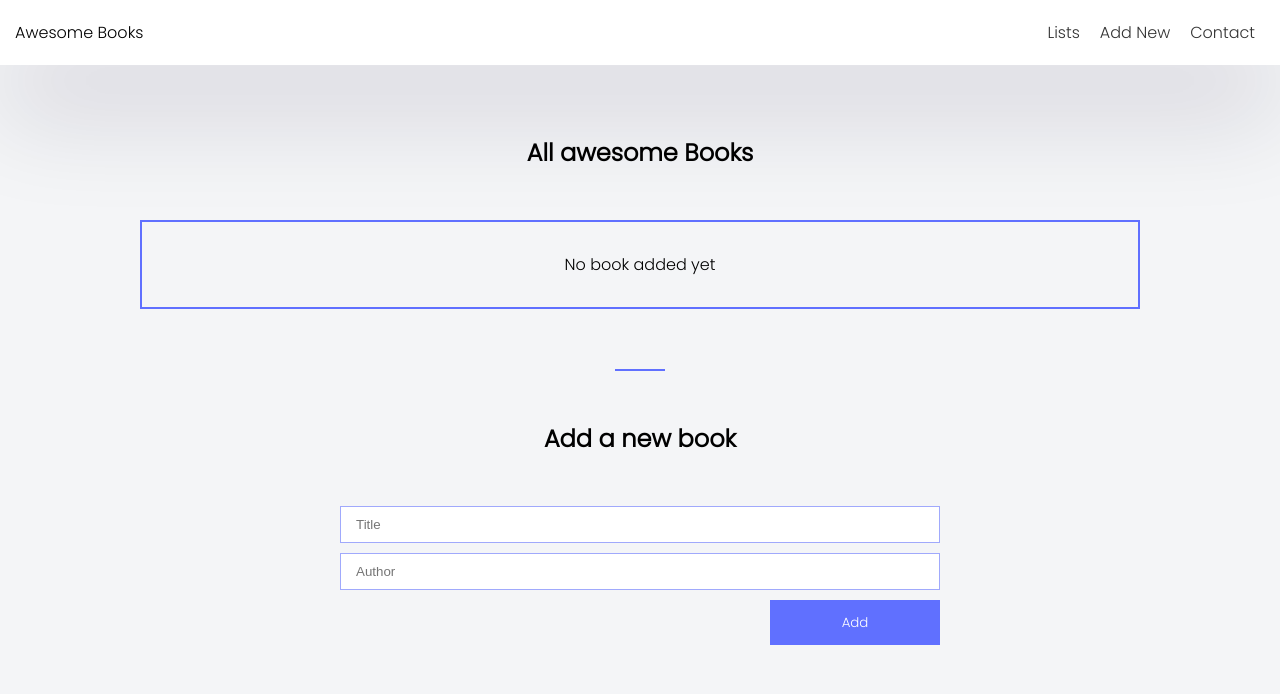
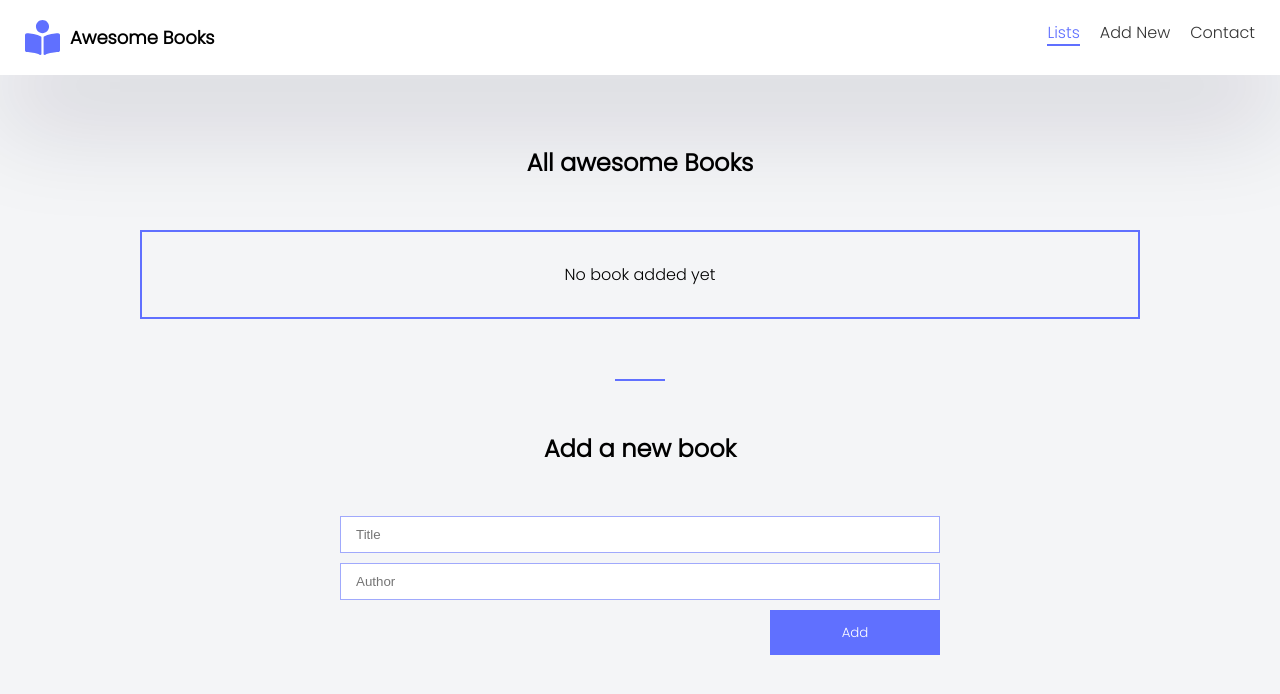
Before and after one commit to AnselemOdims/Awesome-Books, a website with bundled scripts: page index.html in a window 1280 px wide. Built offline with nearby package versions, Linux system fonts and the light colour scheme.

Commit message:
Added and styled logo image

```diff
--- a/index.html
+++ b/index.html
@@ -11,10 +11,11 @@
     <header>
       <nav>
         <div class="logo">
+          <img src="book-reader-solid.svg" alt="site logo">
           <p>Awesome Books</p>
         </div>
         <ul>
-          <li><a href='#'>Lists</a></li>
+          <li ><a href='#' class="active">Lists</a></li>
           <li><a href='#'>Add  New</a></li>
           <li><a href='#'>Contact</a></li>
         </ul>
--- a/main.css
+++ b/main.css
@@ -33,6 +33,21 @@ header nav {
   box-shadow: rgba(17, 12, 46, 0.15) 0 48px 100px 0;
 }
 
+nav .logo {
+  display: flex;
+  align-items: center;
+}
+
+nav .logo img {
+  width: 35px;
+  margin: 0 10px;
+}
+
+nav .logo p {
+  font-weight: bold;
+  font-size: 18px;
+}
+
 nav ul {
   display: flex;
 }
@@ -41,8 +56,9 @@ nav ul li {
   margin: 0 10px;
 }
 
-nav ul li a {
-
+nav ul li a.active {
+  color: #6070ff;
+  border-bottom: solid 2px #6070ff;
 }
 
 main {
```
Also changed, not shown: book-reader-solid.svg (added).
